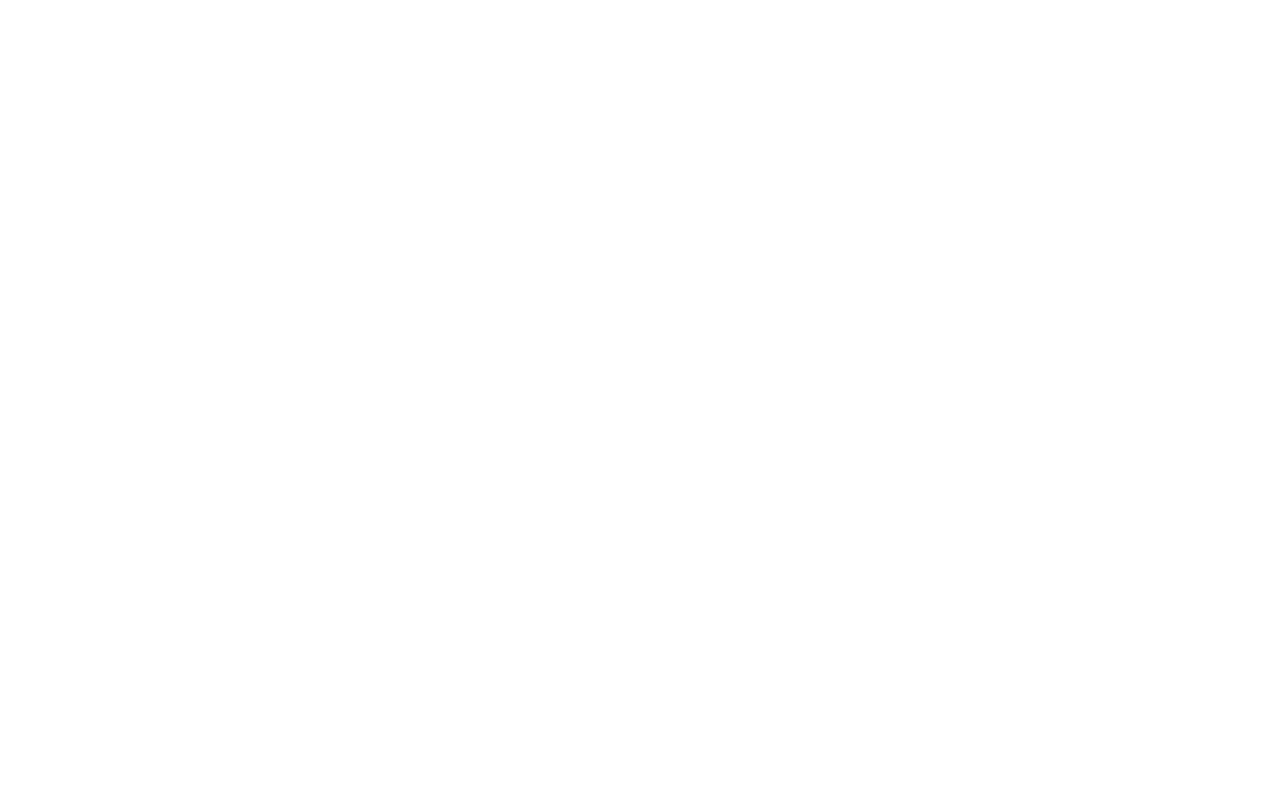
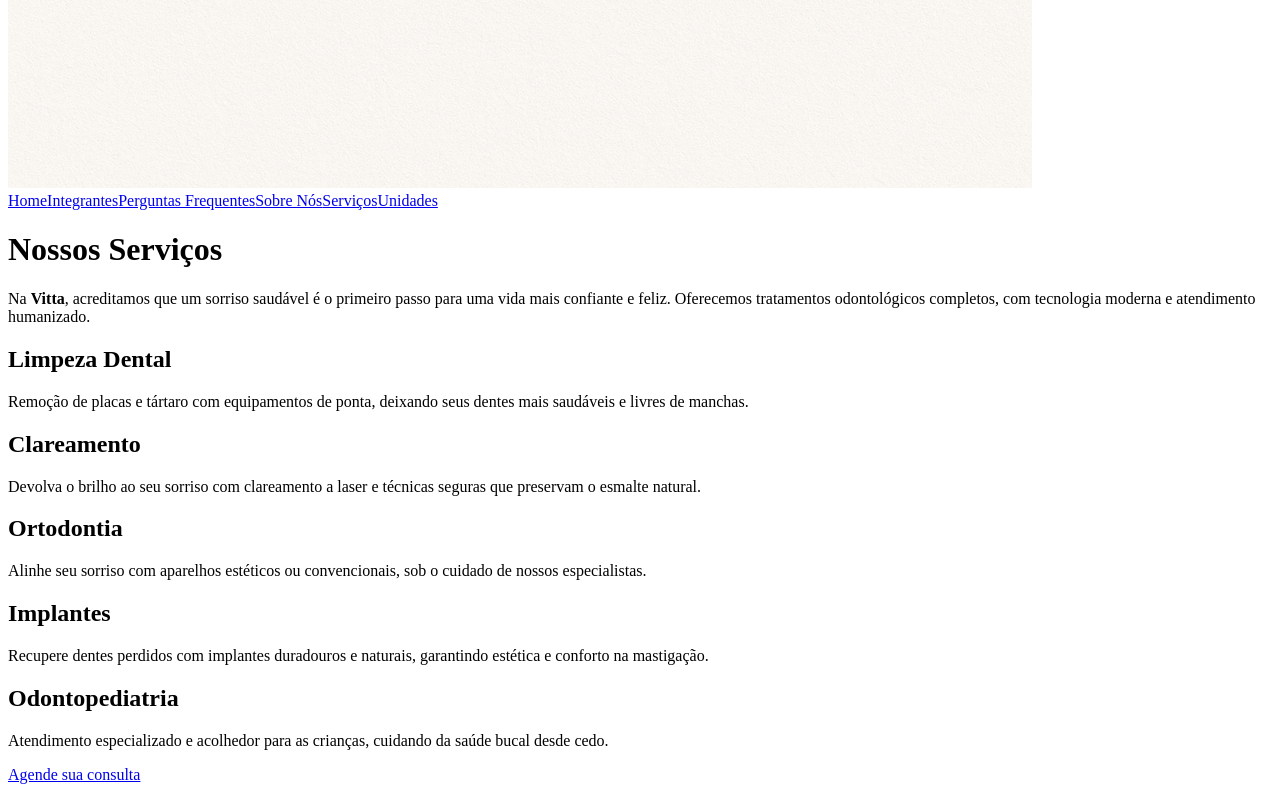
Before and after one commit to murillokenzo/TurmadoBemchallenge, a React (Vite) app: page /servicos in a window 1280 px wide. Shown: the part 844-1644 px from the top of the page. Before the commit the page ends 800 px from the top, so only its background shows below. Built offline with nearby package versions, Linux system fonts and the light colour scheme.

Commit message:
criação da pagina de serviços

```diff
--- a/src/App.tsx
+++ b/src/App.tsx
@@ -5,6 +5,7 @@
 import FAQ from './pages/FAQ'
 import FaleConosco from './pages/faleConosco'
 import Login from './pages/login'
+import Servicos from './pages/servicos'
 
 function App() {
   return (
@@ -16,7 +17,7 @@
         <Route path="/faq" element={<FAQ />} />
         <Route path="/fale-conosco" element={<FaleConosco />} />
         <Route path="/login" element={<Login />} />
-        <Route path="/servicos" element={<h1>Serviços</h1>} />
+        <Route path="/servicos" element={<Servicos />} />
         <Route path="/unidades" element={<h1>Unidades</h1>} />
       </Routes>
     </BrowserRouter>
--- /dev/null
+++ b/src/pages/servicos.tsx
@@ -0,0 +1,61 @@
+import Navbar from '../components/Navbar'
+import { Link } from 'react-router-dom'
+
+const servicos = [
+  {
+    titulo: 'Limpeza Dental',
+    descricao: 'Remoção de placas e tártaro com equipamentos de ponta, deixando seus dentes mais saudáveis e livres de manchas.'
+  },
+  {
+    titulo: 'Clareamento',
+    descricao: 'Devolva o brilho ao seu sorriso com clareamento a laser e técnicas seguras que preservam o esmalte natural.'
+  },
+  {
+    titulo: 'Ortodontia',
+    descricao: 'Alinhe seu sorriso com aparelhos estéticos ou convencionais, sob o cuidado de nossos especialistas.'
+  },
+  {
+    titulo: 'Implantes',
+    descricao: 'Recupere dentes perdidos com implantes duradouros e naturais, garantindo estética e conforto na mastigação.'
+  },
+  {
+    titulo: 'Odontopediatria',
+    descricao: 'Atendimento especializado e acolhedor para as crianças, cuidando da saúde bucal desde cedo.'
+  }
+]
+
+function Servicos() {
+  return (
+    <>
+      <header>
+        <img src="/imagens-do-projeto/logovitta.png" alt="Logo da Vitta" />
+      </header>
+
+      <Navbar />
+
+      <main id="mainservicos">
+        <h1>Nossos Serviços</h1>
+
+        <section className="conteudo">
+          <p>Na <strong>Vitta</strong>, acreditamos que um sorriso saudável é o primeiro passo para uma vida mais confiante e feliz.
+          Oferecemos tratamentos odontológicos completos, com tecnologia moderna e atendimento humanizado.</p>
+        </section>
+
+        <section className="servicos">
+          {servicos.map((item, index) => (
+            <div key={index} className="servico">
+              <h2>{item.titulo}</h2>
+              <p>{item.descricao}</p>
+            </div>
+          ))}
+        </section>
+
+        <Link to="/fale-conosco" className="botaofaleconosco">
+          <p>Agende sua consulta</p>
+        </Link>
+      </main>
+    </>
+  )
+}
+
+export default Servicos
```
